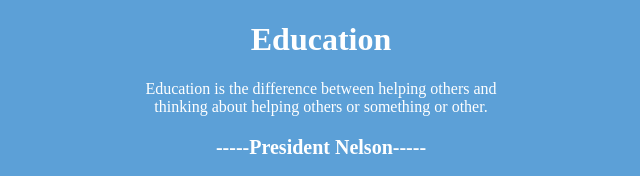
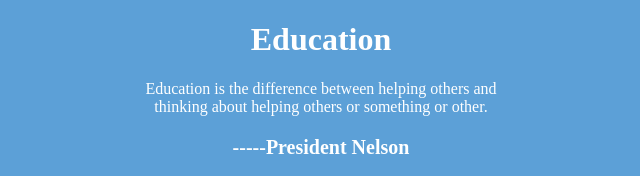
Before and after one commit to jonaholsen14/wdd130, a plain HTML site: page ice/ice4.html in a window 1280 px wide. Shown: the top 176 px of the page, 319-959 px from the left. Drawn offline with Linux system fonts and the light colour scheme.

Commit message:
some small formatting changes

```diff
--- a/ice/ice4.html
+++ b/ice/ice4.html
@@ -12,7 +12,7 @@
         <div class="white">
             <h1 class="white" >Education</h1>
             <p class="white" >Education is the difference between helping others and thinking about helping others or something or other.</p>
-            <p class="bold white">-----President Nelson-----</p>
+            <p class="bold white">-----President Nelson</p>
         </div>
         <ol>
             <li>Faith in the lord Jesus Christ</li>
```
